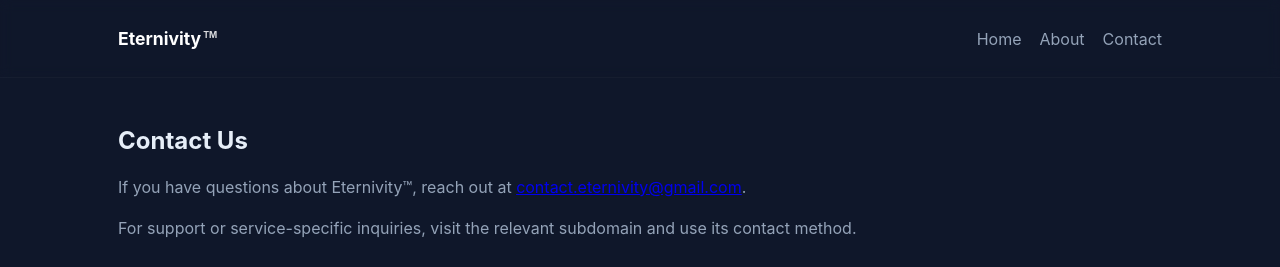
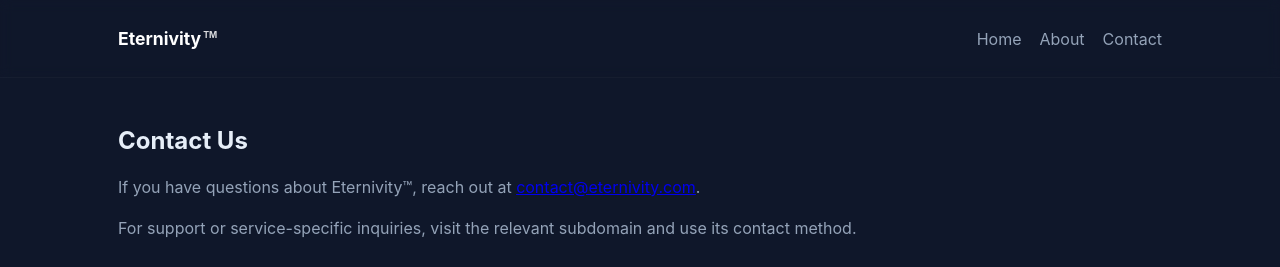
Before and after one commit to Althaf12/eternivity, a React (Vite) app: page /contact in a window 1280 px wide. Shown: the top 267 px of the page. Built offline with nearby package versions, Linux system fonts and the light colour scheme.

Commit message:
email update

```diff
--- a/src/pages/Contact/Contact.tsx
+++ b/src/pages/Contact/Contact.tsx
@@ -5,7 +5,7 @@ export default function Contact() {
   return (
     <section className={`page container ${styles.contact}`}>
       <h2>Contact Us</h2>
-      <p>If you have questions about Eternivity™, reach out at <a href="mailto:contact.eternivity@gmail.com">contact.eternivity@gmail.com</a>.</p>
+      <p>If you have questions about Eternivity™, reach out at <a href="mailto:contact@eternivity.com">contact@eternivity.com</a>.</p>
       <p>For support or service-specific inquiries, visit the relevant subdomain and use its contact method.</p>
     </section>
   )
```
